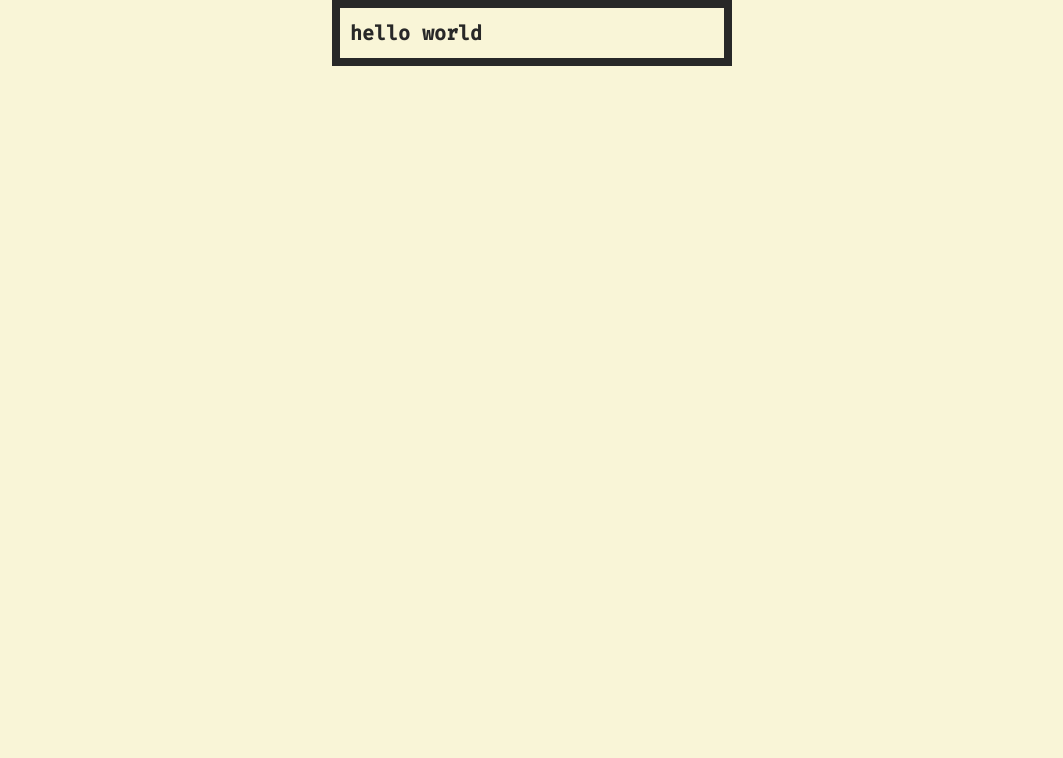
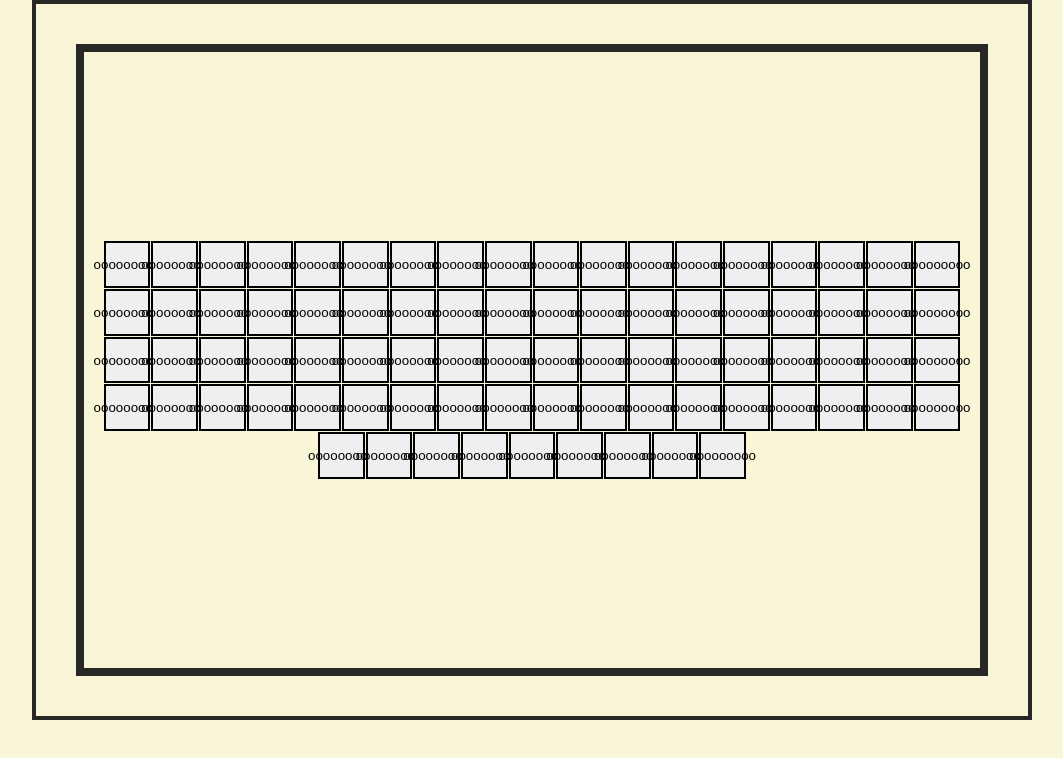
Before and after one commit to NicksIdeaEngine/sandbox, a React app: page / in a window 1280 px wide. Shown: the top 758 px of the page, without its empty margins (108-1171 px from the left). Built offline with nearby package versions, Linux system fonts and the light colour scheme.

Commit message:
Initial commit

```diff
--- a/package.json
+++ b/package.json
@@ -85,6 +85,7 @@
     "html-webpack-plugin": "^3.2.0",
     "jest": "^25.3.0",
     "node-sass": "^4.13.1",
+    "npm-run-all": "^4.1.5",
     "prettier": "^1.19.1",
     "react-test-renderer": "^16.13.1",
     "rimraf": "^3.0.2",
--- a/src/App.js
+++ b/src/App.js
@@ -2,27 +2,20 @@ import React from 'react';
 import styled from '@emotion/styled';
 import color from './colors/gruvbox-light.scss';
 // import color from './colors/gruvbox-dark.scss';
+import GameBoard from './components/GameBoard';
 
 const AppContainer = styled.div`
+  margin: 0 auto;
+  padding: 2em;
+  width: 50em;
+  height: 36em;
   border: 0.2em solid ${color.blue};
-`;
-
-const AppHeader = styled.header`
-  border: 0.2em solid ${color.yellow};
-  padding: 0.5em;
-`;
-
-const H1 = styled.h1`
-  line-height: 1.5em;
-  color: ${color.purple};
 `;
 
 function App() {
   return (
     <AppContainer className="app">
-      <AppHeader>
-        <H1>hello world</H1>
-      </AppHeader>
+      <GameBoard />
     </AppContainer>
   );
 }
--- a/src/Root.js
+++ b/src/Root.js
@@ -4,8 +4,8 @@ import styled from '@emotion/styled';
 import GlobalStyles from './styles/GlobalStyles';
 
 const PageContainer = styled.main`
-  max-width: 20em;
   margin: 0 auto;
+  max-width: 55em;
 `;
 
 const Root = ({ children }) => {
--- /dev/null
+++ b/src/components/GameBoard.js
@@ -0,0 +1,35 @@
+/* eslint-disable no-unused-vars */
+import React, { Component } from 'react';
+import styled from '@emotion/styled';
+import color from '../colors/gruvbox-light.scss';
+import SudokuBoard from './SudokuBoard';
+import buildBoard from '../lib/buildBoard';
+
+const GameContainer = styled.main`
+  display: flex;
+  justify-content: center;
+  height: 100%;
+  width: 100%;
+  border: 0.2em solid ${color.green};
+`;
+
+class GameBoard extends Component {
+  constructor(props) {
+    super(props);
+
+    this.state = {
+      currentBoard: buildBoard(),
+    };
+  }
+
+  render() {
+    const { currentBoard } = this.state;
+    return (
+      <GameContainer>
+        <SudokuBoard currentBoard={currentBoard} />
+      </GameContainer>
+    );
+  }
+}
+
+export default GameBoard;
--- /dev/null
+++ b/src/components/SudokuBoard.js
@@ -0,0 +1,64 @@
+/* eslint-disable no-unused-vars */
+import React, { Component } from 'react';
+import PropTypes from 'prop-types';
+import styled from '@emotion/styled';
+import color from '../colors/gruvbox-light.scss';
+import Tile from './Tile';
+
+const BoardSection = styled.section`
+  display: flex;
+  flex: 1;
+  padding: 0;
+  margin: 0;
+`;
+
+const BoardContainer = styled.div`
+  width: 100%;
+  height: 100%;
+  display: flex;
+  flex-wrap: wrap;
+  align-content: center;
+  justify-content: center;
+  border: 0.2em solid ${color.red};
+`;
+
+const RowContainer = styled.div`
+  display: flex;
+  flex-flow: row wrap;
+`;
+
+class SudokuBoard extends Component {
+  constructor(props) {
+    super(props);
+
+    this.state = {};
+  }
+
+  render() {
+    const { currentBoard } = this.props;
+    const fullBoard = currentBoard.map((rowOfTiles) => {
+      const rowID = rowOfTiles.props.id;
+      const rowContents = rowOfTiles.props.children;
+      const tileBatch = rowContents.map((tile) => {
+        const { id, candidates } = tile;
+        return <Tile key={id} id={id} candidates={candidates} />;
+      });
+      return (
+        <RowContainer key={rowID} id={rowID}>
+          {tileBatch}
+        </RowContainer>
+      );
+    });
+    return (
+      <BoardSection>
+        <BoardContainer>{fullBoard}</BoardContainer>
+      </BoardSection>
+    );
+  }
+}
+
+SudokuBoard.propTypes = {
+  currentBoard: PropTypes.arrayOf(PropTypes.node.isRequired).isRequired,
+};
+
+export default SudokuBoard;
--- /dev/null
+++ b/src/components/Tile.js
@@ -0,0 +1,58 @@
+/* eslint-disable no-unused-vars */
+import React, { Component } from 'react';
+import PropTypes from 'prop-types';
+import styled from '@emotion/styled';
+import color from '../colors/gruvbox-light.scss';
+
+const TileContainer = styled.button`
+  position: relative;
+  display: flex;
+  justify-content: center;
+  align-items: center;
+  margin: 0.5px;
+  border: 0.2em solid ${color.purple};
+  width: 3.5em;
+  height: 3.5em;
+  background-color: ${color.bg2};
+`;
+
+const CandidateContainer = styled.div`
+  display: inline-flex;
+  width: 3.5em;
+  height: 100%;
+  flex-wrap: wrap;
+  justify-content: space-between;
+`;
+
+const CandidateText = styled.div`
+  font-size: 0.75em;
+  flex: 1 33%;
+  width: 32%,
+  position: relative;
+`;
+
+class Tile extends Component {
+  constructor(props) {
+    super(props);
+
+    this.state = {};
+  }
+
+  render() {
+    const { id, candidates } = this.props;
+    return (
+      <TileContainer type="button" id={id} candidates={candidates}>
+        {candidates}
+      </TileContainer>
+    );
+  }
+}
+
+Tile.propTypes = {
+  id: PropTypes.string.isRequired,
+  candidates: PropTypes.arrayOf(
+    PropTypes.arrayOf(PropTypes.string.isRequired).isRequired,
+  ).isRequired,
+};
+
+export default Tile;
--- /dev/null
+++ b/src/lib/buildBoard.js
@@ -0,0 +1,36 @@
+import React from 'react';
+
+function buildBoard() {
+  let id = 0;
+  let row = 1;
+  let column = 1;
+  const value = 'x';
+  const candidates = [];
+  const newBoard = [];
+  let newRowContents = [];
+
+  for (let i = 0; i < 3; i += 1) {
+    candidates.push([]);
+    for (let j = 0; j < 3; j += 1) {
+      candidates[i].push('o');
+    }
+  }
+
+  for (row = 1; row <= 9; row += 1) {
+    newRowContents = [];
+    for (column = 1; column <= 9; column += 1) {
+      newRowContents.push({
+        id: `tile-${id}`,
+        candidates,
+        value,
+      });
+      id += 1;
+    }
+
+    newBoard.push(<div id={`row-${row - 1}`}>{newRowContents}</div>);
+  }
+
+  return newBoard;
+}
+
+export default buildBoard;
```
Also changed, not shown: 1 other file (tests, documents, lock files or other folders).
